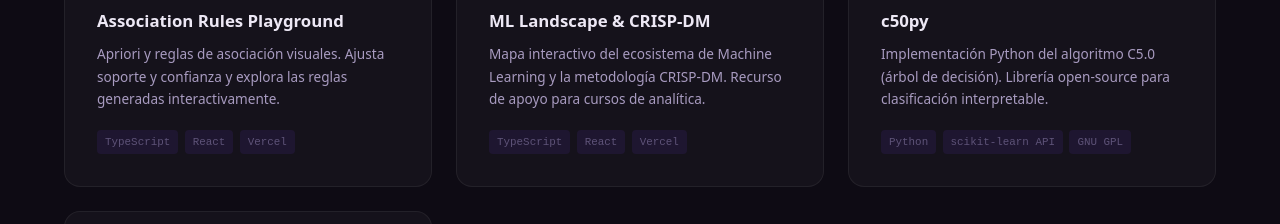
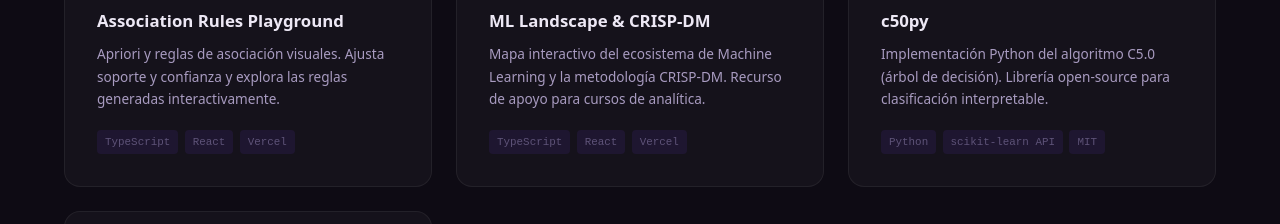
Before and after one commit to daviddiazsolis/daviddiazsolis-web, a React (Vite) app: page / in a window 1280 px wide. Shown: the part 10660-10884 px from the top of the page. Built offline with nearby package versions, Linux system fonts and the light colour scheme.

Commit message:
c50py: MIT license

```diff
--- a/src/components/Tools.tsx
+++ b/src/components/Tools.tsx
@@ -26,7 +26,7 @@ const TOOLS: ToolItem[] = [
   { href: 'https://clustering-playground.vercel.app', icon: '🔵', nameKey: 'toolClusterName', descKey: 'toolClusterDesc', tags: ['TypeScript', 'React', 'Vercel'] },
   { href: 'https://association-rules-playground.vercel.app', icon: '🔗', nameKey: 'toolARName', descKey: 'toolARDesc', tags: ['TypeScript', 'React', 'Vercel'] },
   { href: 'https://ml-landscape-playground.vercel.app', icon: '🗺️', nameKey: 'toolMLLandName', descKey: 'toolMLLandDesc', tags: ['TypeScript', 'React', 'Vercel'] },
-  { href: 'https://github.com/daviddiazsolis/c50py', icon: '🌳', nameKey: 'toolC50Name', descKey: 'toolC50Desc', tags: ['Python', 'scikit-learn API', 'GNU GPL'] },
+  { href: 'https://github.com/daviddiazsolis/c50py', icon: '🌳', nameKey: 'toolC50Name', descKey: 'toolC50Desc', tags: ['Python', 'scikit-learn API', 'MIT'] },
   { href: 'https://github.com/daviddiazsolis/Ayudantias-MIT-UCHILE', icon: '📚', nameKey: 'toolAyudName', descKey: 'toolAyudDesc', tags: ['Python', 'Jupyter', 'MIT/UChile'] },
 ]
 
```
